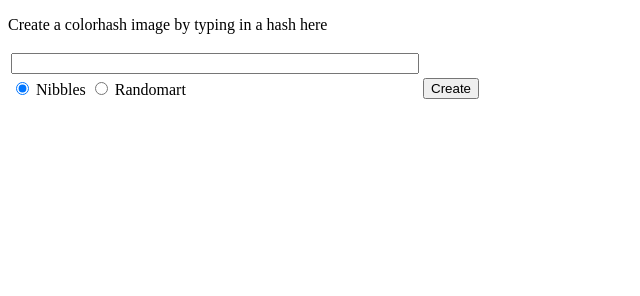
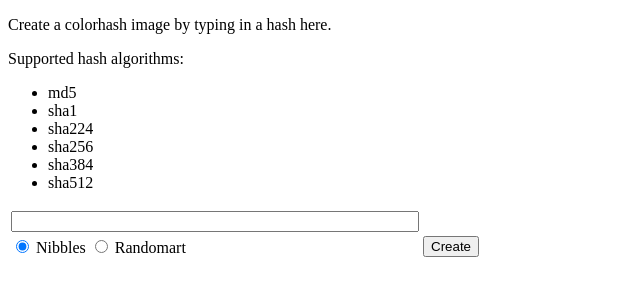
Before and after one commit to alekratz/colorhash, a plain HTML site: page js/index.html in a window 1280 px wide. Shown: the whole page, without its empty margins (0-640 px from the left). Drawn offline with Linux system fonts and the light colour scheme.

Commit message:
Update js/index.html to include available hash algorithms
Signed-off-by: Alek Ratzloff <alekratz@gmail.com>

```diff
--- a/js/index.html
+++ b/js/index.html
@@ -11,7 +11,18 @@
     <body>
         <div>
             <p>
-            Create a colorhash image by typing in a hash here
+            Create a colorhash image by typing in a hash here.
+            </p>
+            <p>
+            Supported hash algorithms:
+            <ul>
+                <li>md5</li>
+                <li>sha1</li>
+                <li>sha224</li>
+                <li>sha256</li>
+                <li>sha384</li>
+                <li>sha512</li>
+            </ul>
             </p>
         </div>
         <div>
```
Also changed, not shown: examples/commithash.svg.
